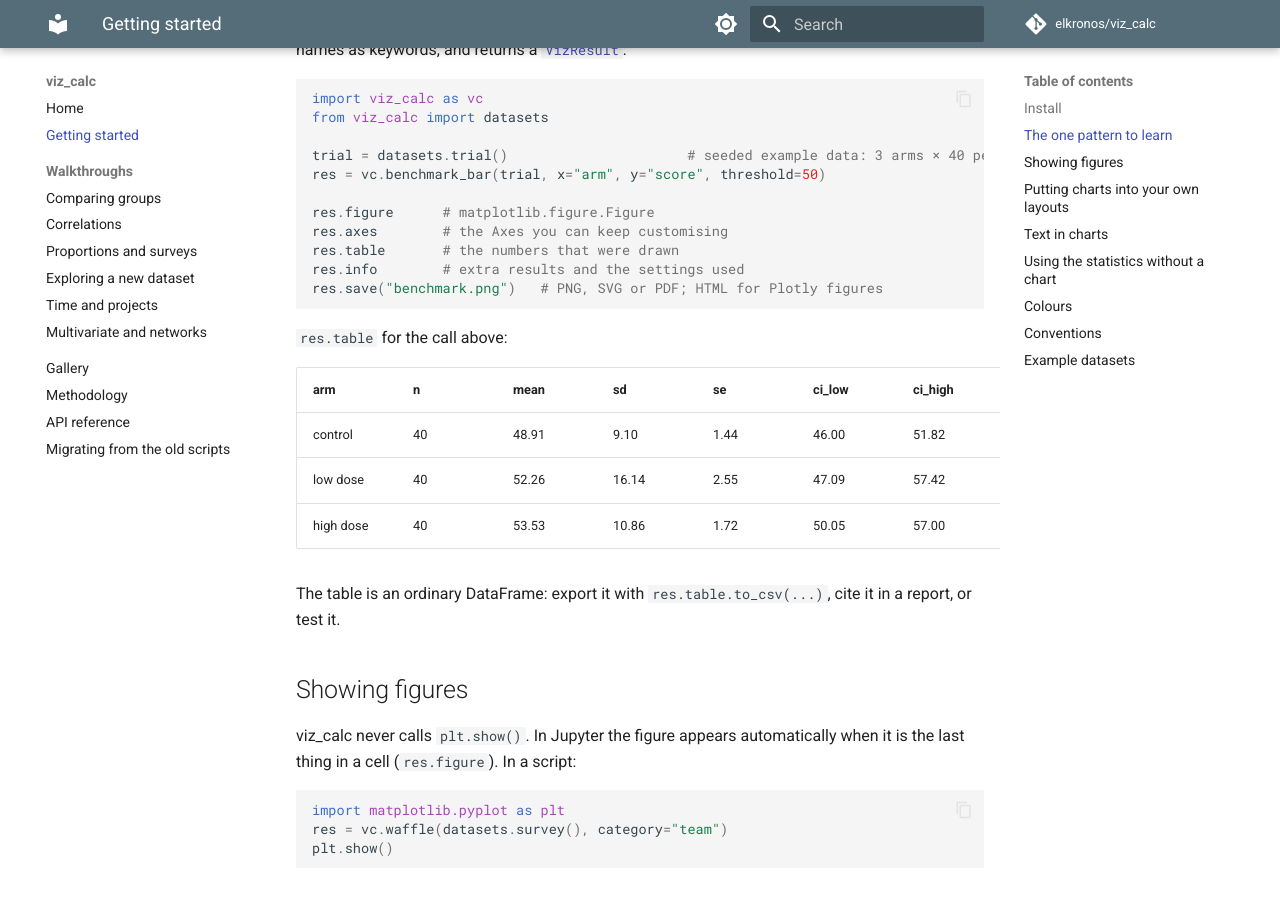
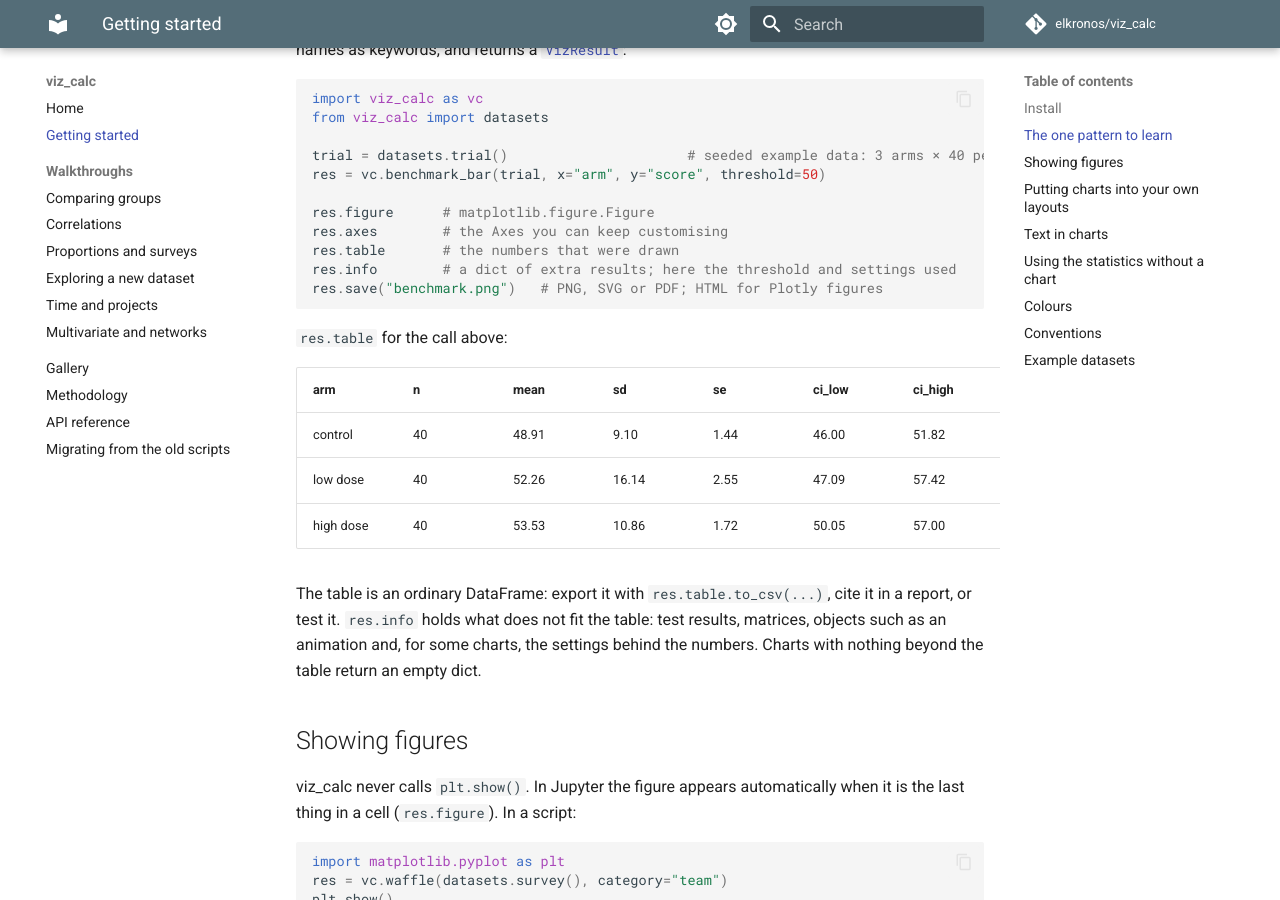
Before and after one commit to elkronos/viz_calc, an MkDocs documentation site: the page built from docs/getting-started.md, in a window 1280 px wide and 900 px high, scrolled down 775 px. Built offline with MkDocs 1.6.1 and Material for MkDocs 9.7.7, drawn with Linux system fonts in a browser that asks for light colours; comment, search, counter and statistics services are not loaded.

Commit message:
Say what res.info holds instead of promising the settings used
Getting started described info as "extra results and the settings used",
but 17 charts return an empty dict and others record only some of their
settings. The page now says info holds what does not fit the table and
can be empty, and the example comment describes the call above it.

````diff
--- a/docs/getting-started.md
+++ b/docs/getting-started.md
@@ -39,7 +39,7 @@ res = vc.benchmark_bar(trial, x="arm", y="score", threshold=50)
 res.figure      # matplotlib.figure.Figure
 res.axes        # the Axes you can keep customising
 res.table       # the numbers that were drawn
-res.info        # extra results and the settings used
+res.info        # a dict of extra results; here the threshold and settings used
 res.save("benchmark.png")   # PNG, SVG or PDF; HTML for Plotly figures
 ```
 
@@ -52,7 +52,10 @@ res.save("benchmark.png")   # PNG, SVG or PDF; HTML for Plotly figures
 | high dose | 40 | 53.53 | 10.86 | 1.72 | 50.05 | 57.00 | above |
 
 The table is an ordinary DataFrame: export it with `res.table.to_csv(...)`,
-cite it in a report, or test it.
+cite it in a report, or test it. `res.info` holds what does not fit the
+table: test results, matrices, objects such as an animation and, for some
+charts, the settings behind the numbers. Charts with nothing beyond the
+table return an empty dict.
 
 ## Showing figures
 
````
Also changed, not shown: 1 other file.
